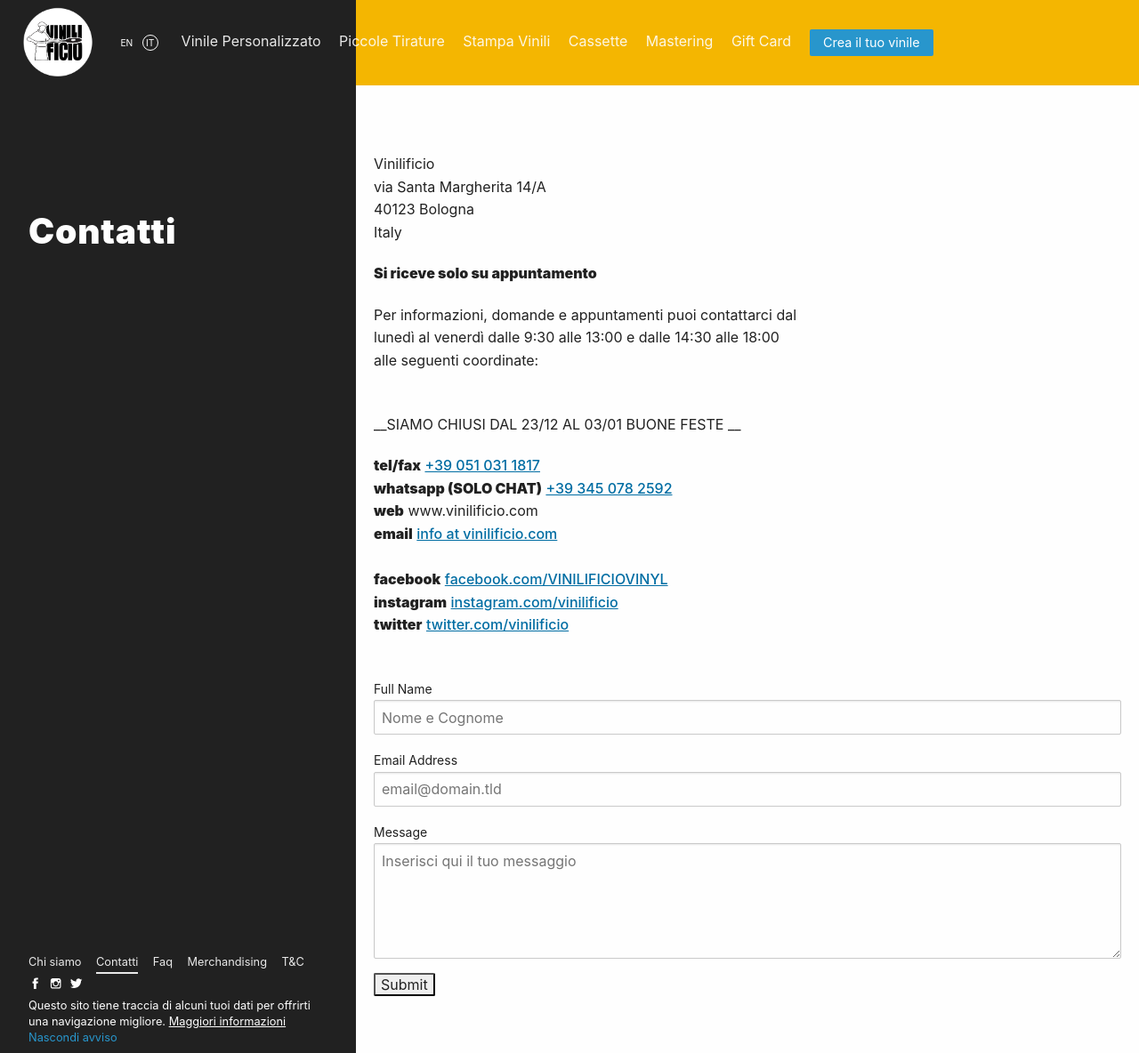
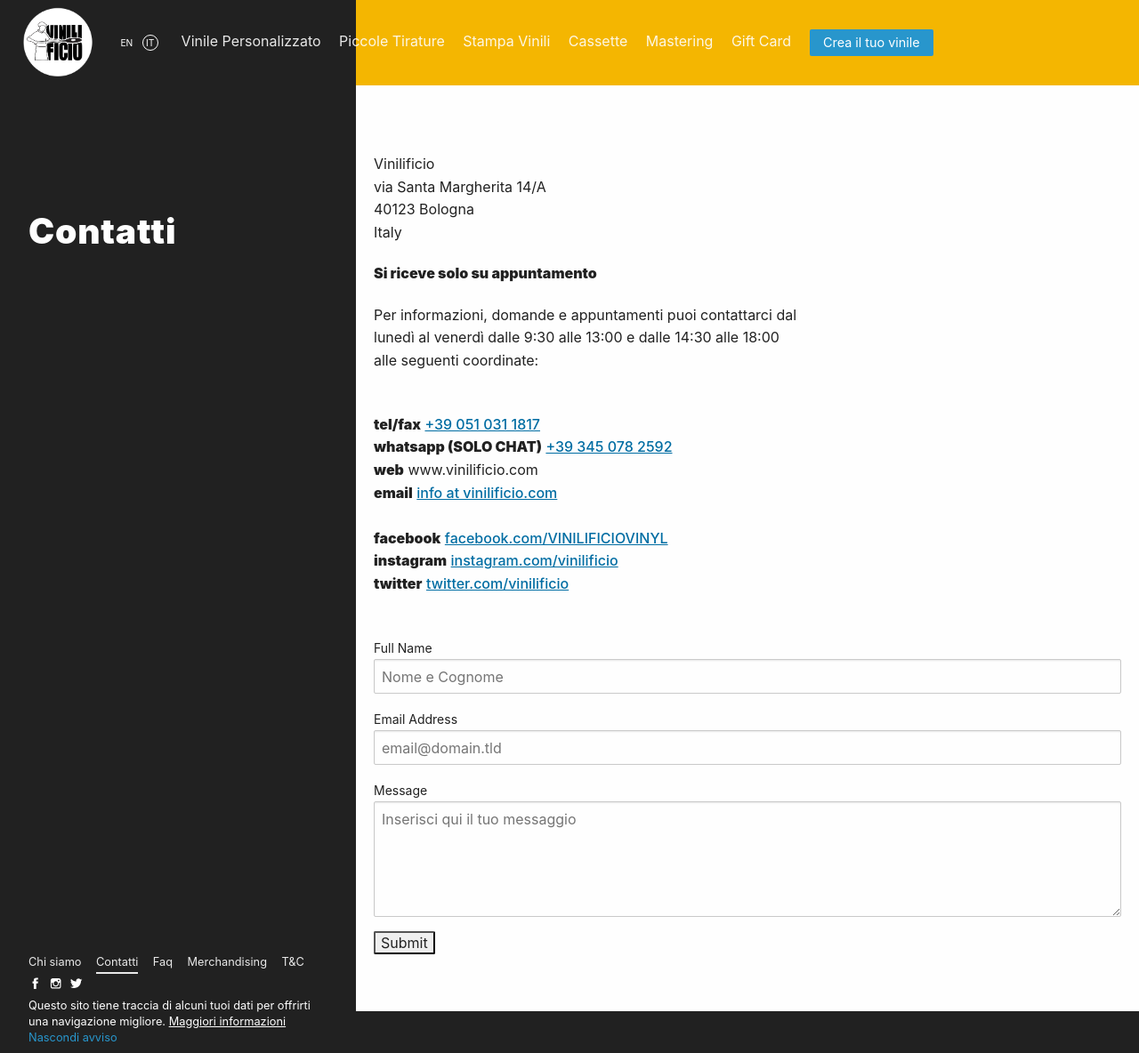
Before and after one commit to Vinilificio/vinilificio.com, a Jekyll site: the page built from _pages/contatti.md, in a window 1280 px wide and 1184 px high. Shown: the whole window at 89% size. Built offline with Jekyll 4.4.1, drawn with Linux system fonts in a browser that asks for light colours; nearby versions of some CDN libraries; comment, search, counter and statistics services are not loaded.

Commit message:
fine holidays

```diff
--- a/_pages/contatti.md
+++ b/_pages/contatti.md
@@ -14,8 +14,6 @@
 __Si riceve solo su appuntamento__
 
 Per informazioni, domande e appuntamenti puoi contattarci dal lunedì al venerdì dalle 9:30 alle 13:00 e dalle 14:30 alle 18:00 alle seguenti coordinate:<br><br>
-
-__SIAMO CHIUSI DAL 23/12 AL 03/01  BUONE FESTE __<br>
 
 __tel/fax__ <a href="tel:+390510311817" title="Chiama il Vinilifico">+39 051 031 1817</a><br>
 __whatsapp (SOLO CHAT)__ <a href="https://wa.me/393450782592" title="Chatta su WhatsApp con il Vinilificio">+39 345 078 2592</a><br>
```
